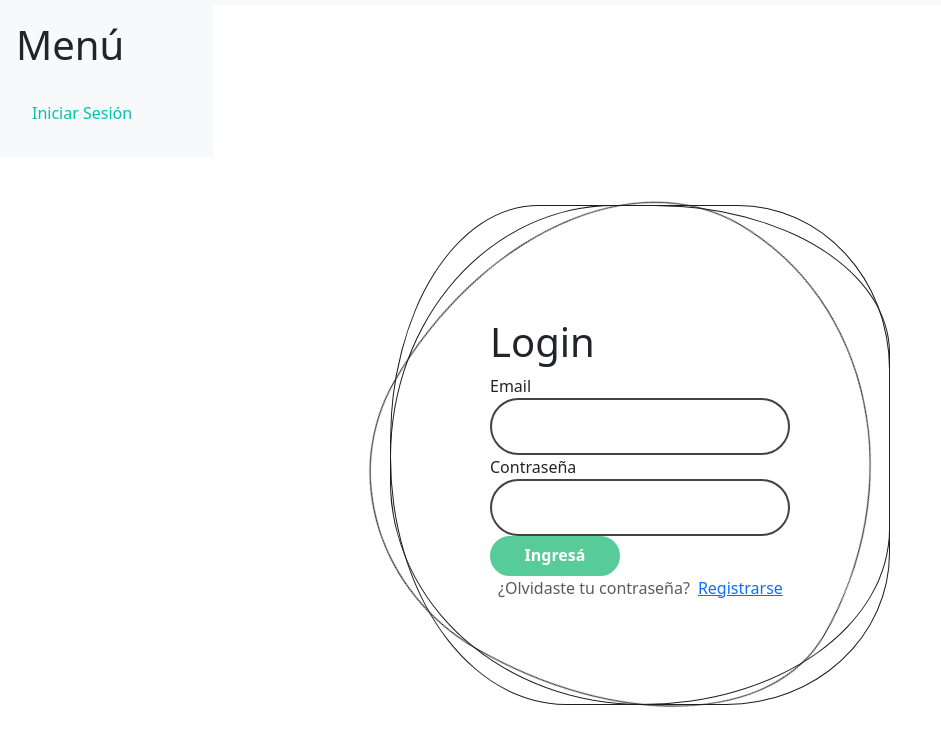
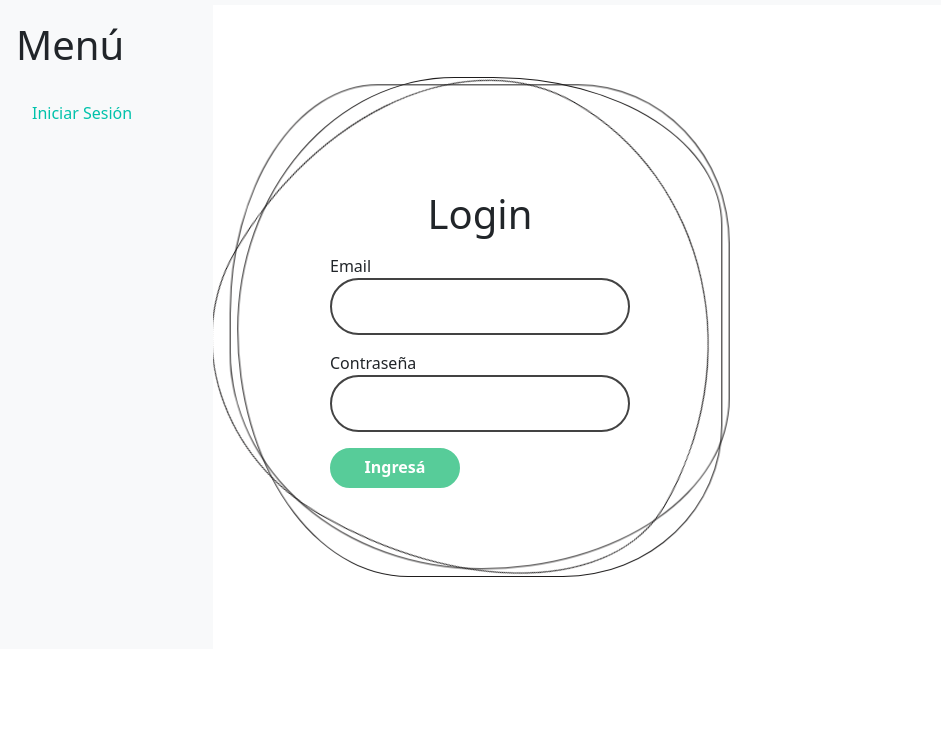
Before and after one commit to tereroberti/gift, a plain HTML site: page admin/login.html in a window 1280 px wide. Shown: the part 61-806 px from the top of the page, without its empty margins (0-941 px from the left). Drawn offline with nearby package versions, Linux system fonts and the light colour scheme.

Commit message:
login admin

```diff
--- a/admin/login.html
+++ b/admin/login.html
@@ -39,28 +39,24 @@
         </div>
       </aside>
 
-   <main class="control-scroll">
-    <div class="container ring pt-4 mt-5 mb-5">
+   <main class="control-scroll col-12 col-md-9 col-lg-5 p-4">
+    <div class="container ring pt-4 mt-5 mb-5 ">
       <i style="--clr: #ffd93d"></i>
       <i style="--clr: #9c4dff"></i>
       <i style="--clr: #4db6ff"></i>
       <div class="login text-dark">
         <form action="#" method="post" id="iniciar-sesion" enctype="text/plain">
-        <h1>Login</h1>
-        <div class="inputBx text-dark">
-          <label for="email">Email</label>
-          <input type="text" id="email" name="email" >
+        <h1 class="text-center">Login</h1>
+        <div class="inputBx text-dark my-2">
+          <label for="email" class="mt-2">Email</label>
+          <input type="email" id="email" name="email" >
         </div>
-        <div class="inputBx">
-          <label for="password">Contraseña</label>
-          <input type="password" id="password" name="password" >
-        </div>
-        <div>
-          <a href="dashboard.html" onclick="notificarYRedirigir('Login correcto! Bienvenido!', 'success', 'dashboard.html')" class="btn boton-primario fs-6">Ingresá</a>
+        <div class="inputBx my-2">
+          <label for="password" class="mt-2">Contraseña</label>
+          <input type="password" class="mb-2" id="password" name="password" >
         </div>
         <div class="d-flex">
-          <p class="mx-2 text-muted">¿Olvidaste tu contraseña?</p>
-          <a href="registrarse.html"> Registrarse</a>
+          <a href="dashboard.html" onclick="notificarYRedirigir('Login correcto! Bienvenido!', 'success', 'dashboard.html')" class="btn boton-primario fs-6">Ingresá</a>
         </div>
       </form>
       </div>
@@ -73,6 +69,5 @@
       integrity="sha384-FKyoEForCGlyvwx9Hj09JcYn3nv7wiPVlz7YYwJrWVcXK/BmnVDxM+D2scQbITxI"
       crossorigin="anonymous"
     ></script>
-    <script src="../js/admin.js"></script>
   </body>
 </html>
```
